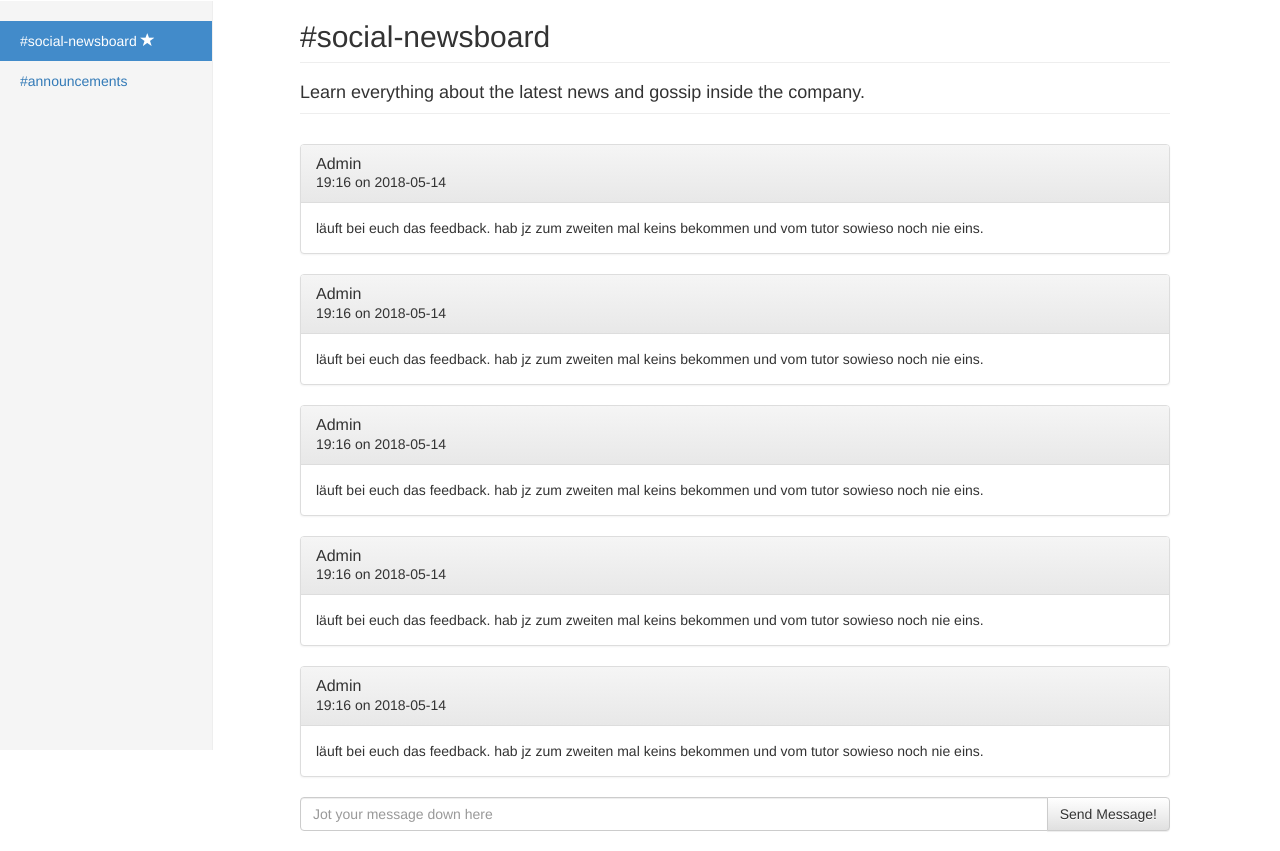
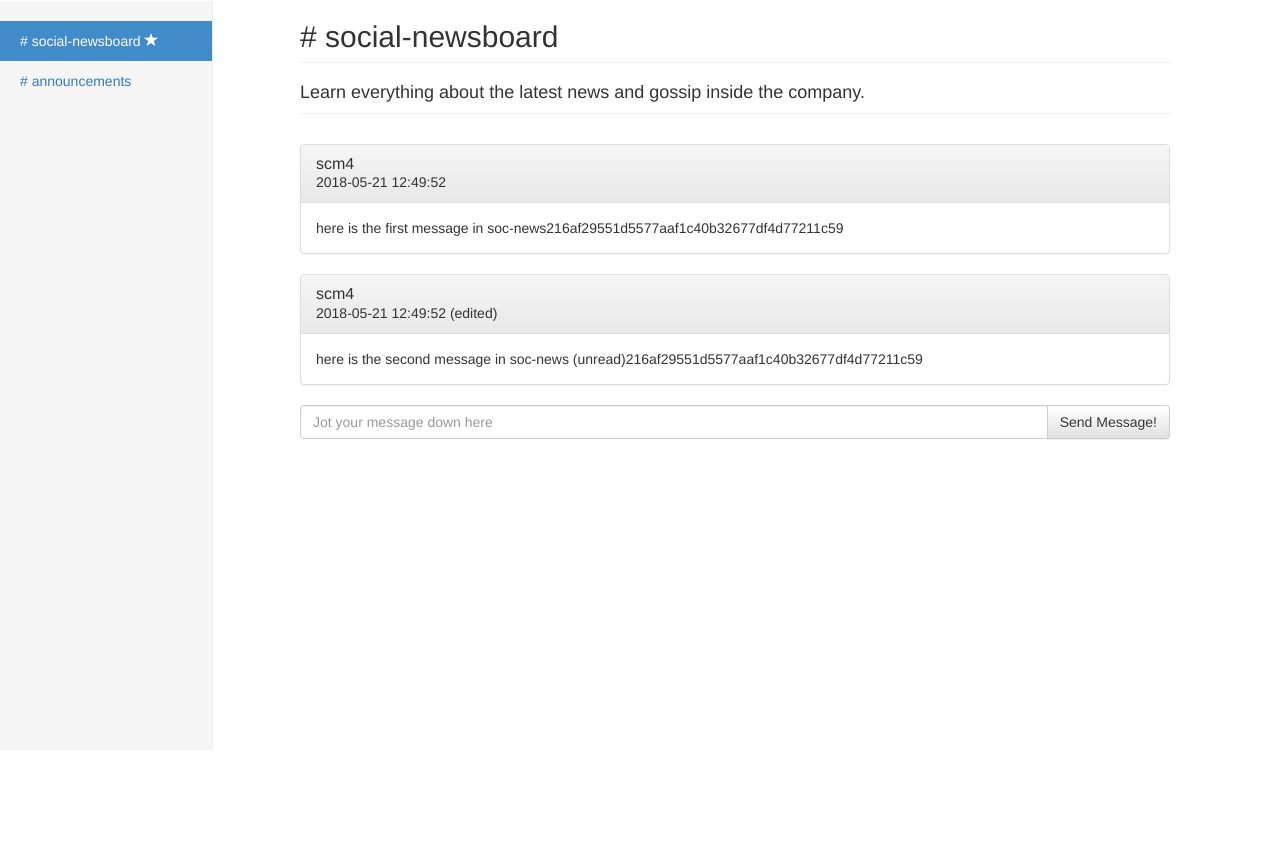
Before and after one commit to codingclemo/SlackLight, a PHP site: page /index.php?view=messenger&channel=social-newsboard in a window 1280 px wide. Shown: the part 50-901 px from the top of the page. After the commit the page ends 800 px from the top, so only its background shows below. Run offline with PHP 8.4, Linux system fonts and the light colour scheme; the visitor is signed in with stand-in values (Sample User, id 1); data comes from the database, SQL or seed files in the repository; both versions use the stored data as it was after the commit; some libraries are stand-ins or nearby versions.

Commit message:
messages can be displayed

```diff
--- a/lib/Data/DataManager_mysqlpdo.php
+++ b/lib/Data/DataManager_mysqlpdo.php
@@ -7,6 +7,7 @@ use SlackLight\Category;
 use SlackLight\Book;
 use SlackLight\php;
 use SlackLight\User;
+use SlackLight\Message;
 
 include 'IDataManager.php';
 
@@ -298,10 +299,32 @@ class DataManager implements IDataManager {
         return $channels;
     }
 
-    public static function getMessages(int $userId, int $channelId) {
-	    $messages = null;
-	    //TODO: get the messages from the db  and store them in $messages
-	    return $messages;
+    //TODO: Add input variable int $userId and get information from userMessageRef if msg was read or marked
+    public static function getMessages(int $channelId) {
+        $messages = null;
+
+        $con = self::getConnection();
+
+        //get all the messages that the channel has
+        $res = self::query($con, "
+			SELECT id, authorId, channelId, text, creationTime, edited
+			FROM messages
+			WHERE channelId = ?;
+		", [$channelId]);
+
+        // create the messages as objects
+        while ($message = self::fetchObject($res)) {
+            $messages[] = new Message($message->id,
+                $message->authorId,
+                $message->channelId,
+                $message->text,
+                $message->creationTime,
+                $message->edited);
+        }
+
+        self::close($res);
+        self::closeConnection($con);
+
+        return $messages;
     }
-
 }
--- a/lib/Data/IDataManager.php
+++ b/lib/Data/IDataManager.php
@@ -9,4 +9,5 @@ interface IDataManager {
 	public static function getUserByUserName(string $userName);
     public static function createUser(string $userName, string $passwordHash) : int;
 	public static function createOrder(int $userId, array $bookIds, string $nameOnCard, string $cardNumber) : int;
+    public static function getMessages(int $channelId);
 }
--- /dev/null
+++ b/lib/SlackLight/Message.php
@@ -0,0 +1,93 @@
+<?php
+/**
+ * Created by PhpStorm.
+ * User: clk
+ * Date: 27.05.18
+ * Time: 09:46
+ */
+
+namespace SlackLight;
+
+
+class Message extends Entity {
+    private $authorId;
+    private $channelId;
+    private $text;
+    private $timestamp;
+    private $edited;
+
+    public function __construct(int $id, int $authorId, int $channelId, string $text, string $creationDate, int $edited) {
+        parent::__construct($id);
+        $this->authorId = $authorId;
+        $this->channelId = $channelId;
+        $this->text = $text;
+        $this->timestamp = $creationDate;
+        $this->edited = $edited != 0;
+    }
+
+    public function getId()
+    {
+        return $this->id;
+    }
+
+
+    public function getAuthorId()
+    {
+        return $this->authorId;
+    }
+
+
+    public function setAuthorId($authorId)
+    {
+        $this->authorId = $authorId;
+    }
+
+
+    public function getChannelId()
+    {
+        return $this->channelId;
+    }
+
+    public function setChannelId($channelId)
+    {
+        $this->channelId = $channelId;
+    }
+
+
+    public function getText()
+    {
+        return $this->text;
+    }
+
+
+    public function setText($text)
+    {
+        $this->text = $text;
+    }
+
+
+    public function getTimestamp()
+    {
+        return $this->timestamp;
+    }
+
+
+    public function setTimestamp($timestamp)
+    {
+        $this->timestamp = $timestamp;
+    }
+
+
+    public function isEdited()
+    {
+        return $this->edited;
+    }
+
+
+    public function setEdited($edited)
+    {
+        $this->edited = $edited;
+    }
+
+
+}
--- a/views/messenger.php
+++ b/views/messenger.php
@@ -11,87 +11,77 @@ use SlackLight\AuthenticationManager;
 
             <?php require_once('partials/sidebar.php'); ?>
 
-            <?php /*
-            $user = AuthenticationManager::getAuthenticatedUser();
-            $channels[] = \Data\DataManager::getChannelsByUserId($user->getid());
-
-            $channelName = isset($_REQUEST['channel']) ? $_REQUEST['channel'] : null;
-*/
-            //var_dump($userChannels);
-            //$channelDesc = null;
+            <?php
 
             foreach ($userChannels as $realChannel) {
                 if ($realChannel->getName() == $channelName) {
                     $channelDesc = $realChannel->getDescription();
                     $channelId = $realChannel->getId();
                 }
+
             }
+
+            if ($channelName == NULL ) {
+                //load other site
+                ?>
+
+                <div class="col-sm-9 col-sm-offset-3 col-md-10 col-md-offset-2 main">
+                    <div id="topmessagebar">
+                        <h2 class="page-header"><?php echo "Welcome back!"; ?></h2>
+
+                        <h4 class="sub-header"><?php echo "Select a channel and see what's up" ?></h4>
+
+                    </div>
+                </div>
+                <?php
+
+            } else {
+
+            $messages[] = \Data\DataManager::getMessages($channelId);
             ?>
 
 
             <div class="col-sm-9 col-sm-offset-3 col-md-10 col-md-offset-2 main">
                 <div id="topmessagebar">
-                    <h2 class="page-header">#<?php echo $channelName?></h2>
+                    <h2 class="page-header"># <?php echo $channelName ?></h2>
 
-                    <h4 class="sub-header"><?php echo $channelDesc?></h4>
+                    <h4 class="sub-header"><?php echo $channelDesc ?></h4>
 
                 </div>
 
                 <br/>
-                <?php //TODO: Add messages in here ?>
+
+
+                <?php //Add messages in here
+
+
+                foreach ($messages[0] as $message) {
+
+                    $user = \Data\DataManager::getUserById($message->getAuthorId());
+                    ?>
 
                     <div class="panel panel-default">
                         <div class="panel-heading">
-                        <h3 class="panel-title">Admin</h3>
-                        19:16 on 2018-05-14
+                            <h3 class="panel-title"><?php echo $user->getUserName() ?></h3>
+                            <?php
+                            echo $message->getTimestamp();
+                            if ($message->isEdited())
+                                echo " (edited)";
+                            ?>
                         </div>
                         <div class="panel-body">
-                        läuft bei euch das feedback. hab jz zum zweiten mal keins bekommen und vom tutor sowieso noch nie eins.
+                            <?php
+                            echo $message->getText();
+
+                            echo hash('sha1', "clk" . '|' . "clk");
+                            ?>
                         </div>
                     </div>
 
+                    <?php
+                }
 
-
-            <div class="panel panel-default">
-                <div class="panel-heading">
-                    <h3 class="panel-title">Admin</h3>
-                    19:16 on 2018-05-14
-                </div>
-                <div class="panel-body">
-                    läuft bei euch das feedback. hab jz zum zweiten mal keins bekommen und vom tutor sowieso noch nie eins.
-                </div>
-            </div>
-
-            <div class="panel panel-default">
-                <div class="panel-heading">
-                    <h3 class="panel-title">Admin</h3>
-                    19:16 on 2018-05-14
-                </div>
-                <div class="panel-body">
-                    läuft bei euch das feedback. hab jz zum zweiten mal keins bekommen und vom tutor sowieso noch nie eins.
-                </div>
-            </div>
-
-            <div class="panel panel-default">
-                <div class="panel-heading">
-                    <h3 class="panel-title">Admin</h3>
-                    19:16 on 2018-05-14
-                </div>
-                <div class="panel-body">
-                    läuft bei euch das feedback. hab jz zum zweiten mal keins bekommen und vom tutor sowieso noch nie eins.
-                </div>
-            </div>
-
-            <div class="panel panel-default">
-                <div class="panel-heading">
-                    <h3 class="panel-title">Admin</h3>
-                    19:16 on 2018-05-14
-                </div>
-                <div class="panel-body">
-                    läuft bei euch das feedback. hab jz zum zweiten mal keins bekommen und vom tutor sowieso noch nie eins.
-                </div>
-            </div>
-
+                ?>
 
                 <div class="input-group">
                     <input type="text" class="form-control" placeholder="Jot your message down here">
@@ -99,6 +89,10 @@ use SlackLight\AuthenticationManager;
                         <button class="btn btn-default" type="button">Send Message!</button>
                     </span>
                 </div><!-- /input-group -->
+
+            <?php
+            }
+            ?>
                 </div>
             </div>
 
--- a/views/partials/sidebar.php
+++ b/views/partials/sidebar.php
@@ -35,7 +35,7 @@ use SlackLight\Channel;
                         } else {?>
                             <li <?php if($realChannel->getName() == $channelName) { ?> class="active" <?php } ?> >
                                 <a href="<?php echo $_SERVER['PHP_SELF']; ?>?view=messenger&channel=<?php echo urlencode($realChannel->getName()) ?>" class=\"w3-bar-item w3-button\">
-                                #<?php echo $realChannel->getName();
+                                # <?php echo $realChannel->getName();
                                     if ($realChannel->isMarked()) {
                                         ?> <span class="glyphicon glyphicon-star"></span> <?php
                                     }
```
Also changed, not shown: SlackLight.sql (+70 -2 lines). Lines whose indentation alone changed are shown as unchanged.
